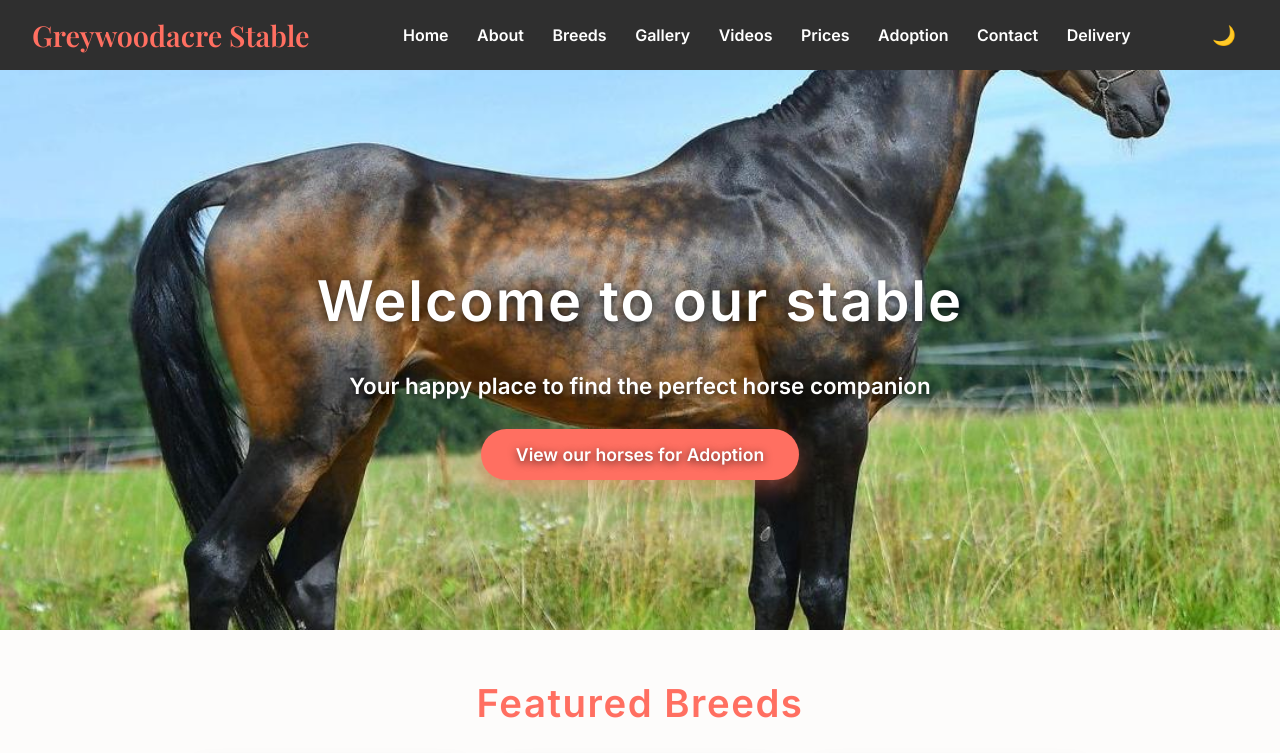
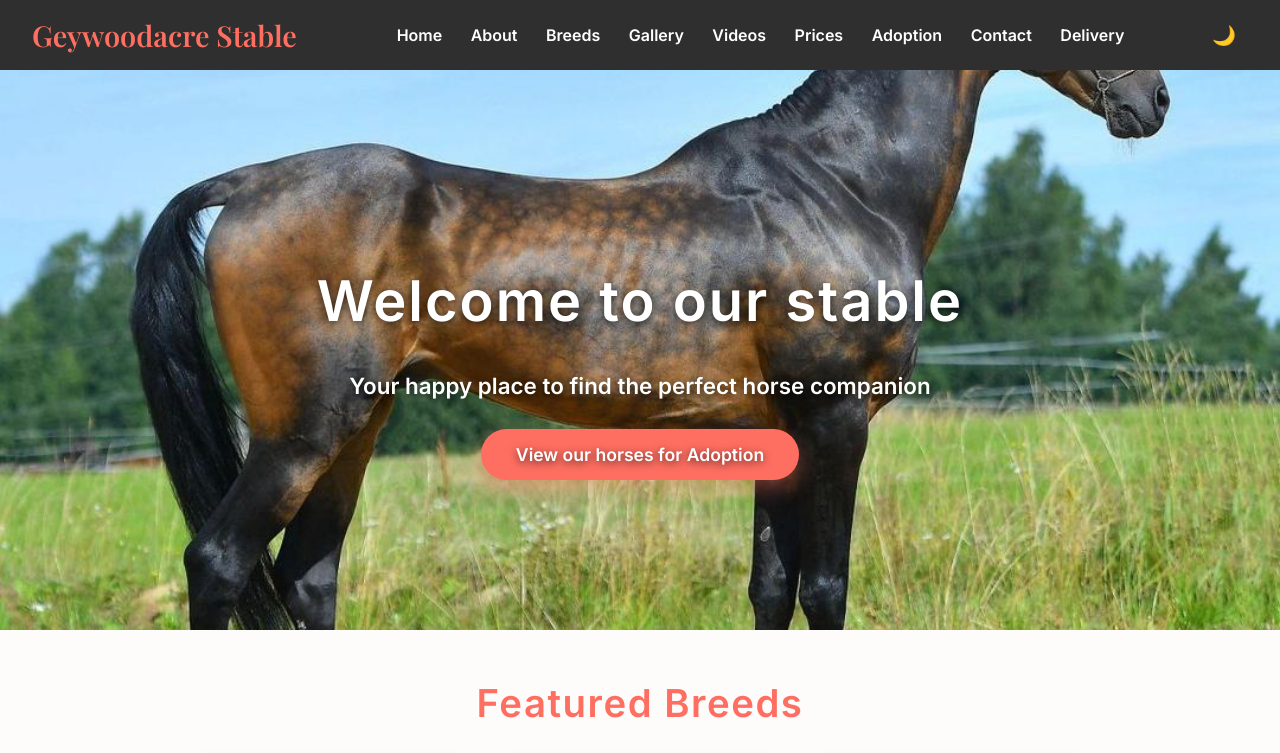
Before and after one commit to TIGERSPAR/geywoodacresstable, a plain HTML site: page home.html in a window 1280 px wide. Shown: the top 753 px of the page. Drawn offline with nearby package versions, Linux system fonts and the light colour scheme.

Commit message:
Add files via upload

```diff
--- a/home.html
+++ b/home.html
@@ -3,7 +3,7 @@
 <head>
   <meta charset="UTF-8" />
   <meta name="viewport" content="width=device-width, initial-scale=1.0" />
-  <title>Greywoodacre Stable</title>
+  <title>Geywoodacre Stable</title>
   <link rel="stylesheet" href="https://cdn.jsdelivr.net/npm/swiper@11/swiper-bundle.min.css" />
   <link rel="stylesheet" href="https://cdnjs.cloudflare.com/ajax/libs/font-awesome/6.5.0/css/all.min.css" />
   <link href="https://fonts.googleapis.com/css2?family=Playfair+Display:wght@600&family=Inter:wght@400;600&display=swap" rel="stylesheet">
@@ -329,7 +329,7 @@
 </head>
 <body>
   <header>
-    <h1>Greywoodacre Stable</h1>
+    <h1>Geywoodacre Stable</h1>
     <nav>
       <a href="home.html">Home</a>
       <a href="about.html">About</a>
```
